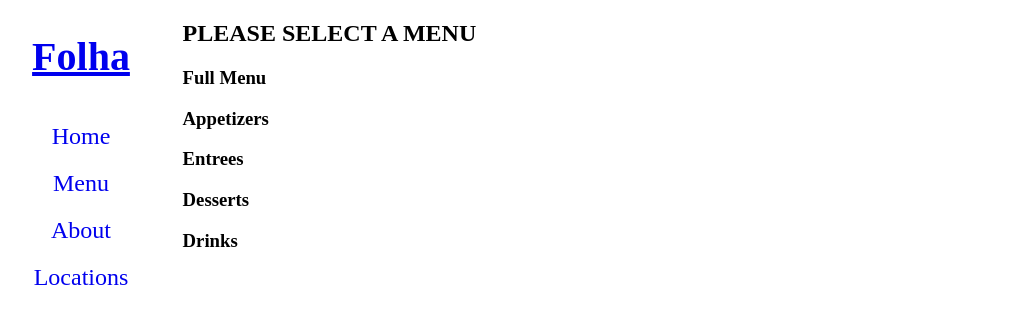
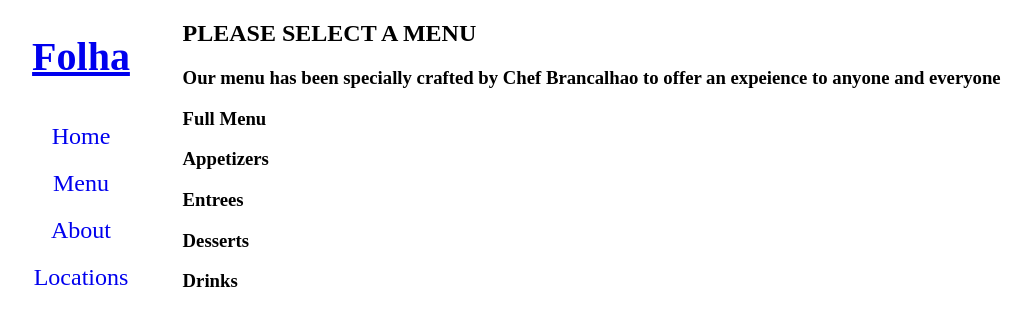
Before and after one commit to jinimbrancalhao/Folha, a Vue app in the folder client/: page /menu in a window 1280 px wide. Shown: the top 326 px of the page, without its empty margins (15-1046 px from the left). Built offline with nearby package versions, Linux system fonts and the light colour scheme.

Commit message:
about and menu added content

```diff
--- a/client/src/pages/About.vue
+++ b/client/src/pages/About.vue
@@ -2,6 +2,7 @@
   <div>
     <section>
     <h2>Who are we?</h2>
+
     <p>We believe in offering more than a meal. At Folha it's always an experience. We've brought in professionals to design our restaurant, creating a comfortable and vibrant atmosphere. We've brought Chef Brancalhao who has truly brought life and passion to our menu. Our bar and lounge is run by top talent to make sure your experience is as good as possible no matter what you visit us for!</p>
     </section>
     <section>
--- a/client/src/pages/Menu.vue
+++ b/client/src/pages/Menu.vue
@@ -1,6 +1,7 @@
 <template>
   <div>
     <h2>PLEASE SELECT A MENU</h2>
+    <h3>Our menu has been specially crafted by Chef Brancalhao to offer an expeience to anyone and everyone</h3>
     <div>
       <h3 @click="getMenu">Full Menu</h3>
       <h3 @click="getAppetizers">Appetizers</h3>
```
